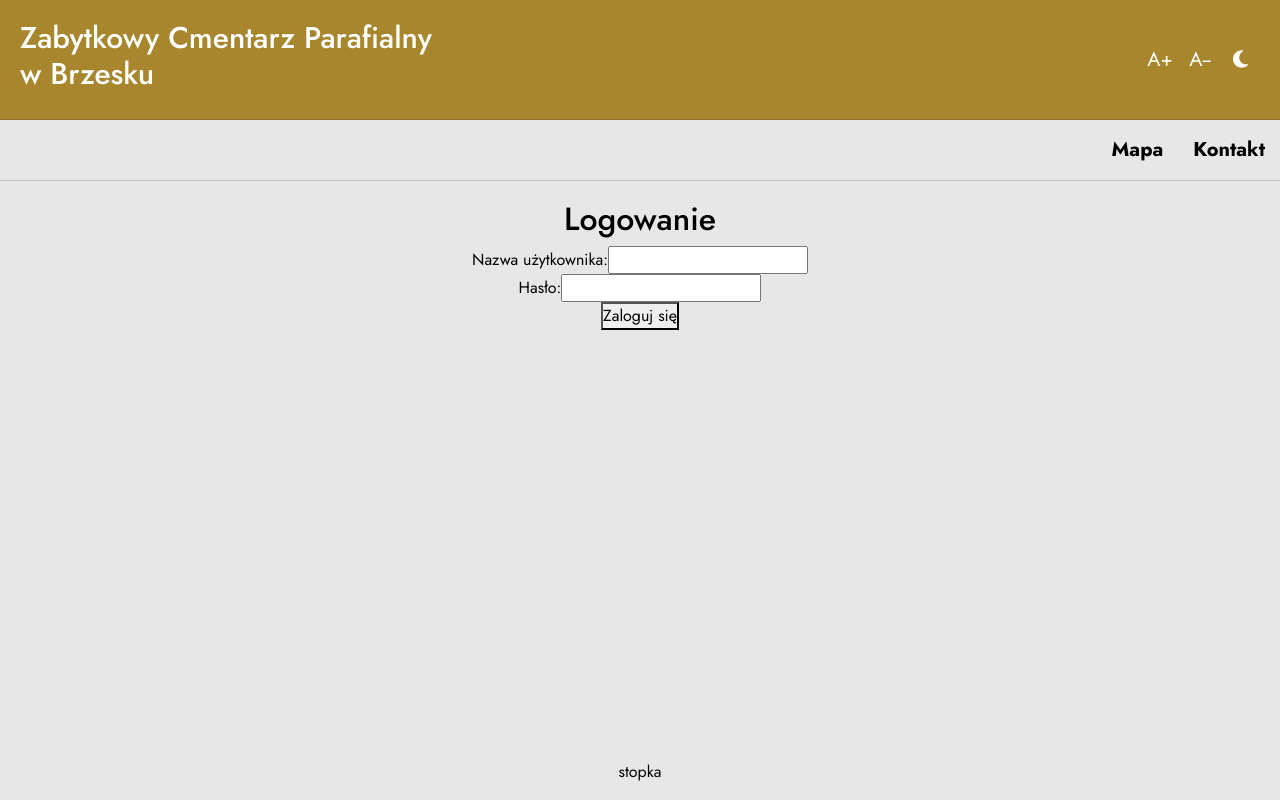
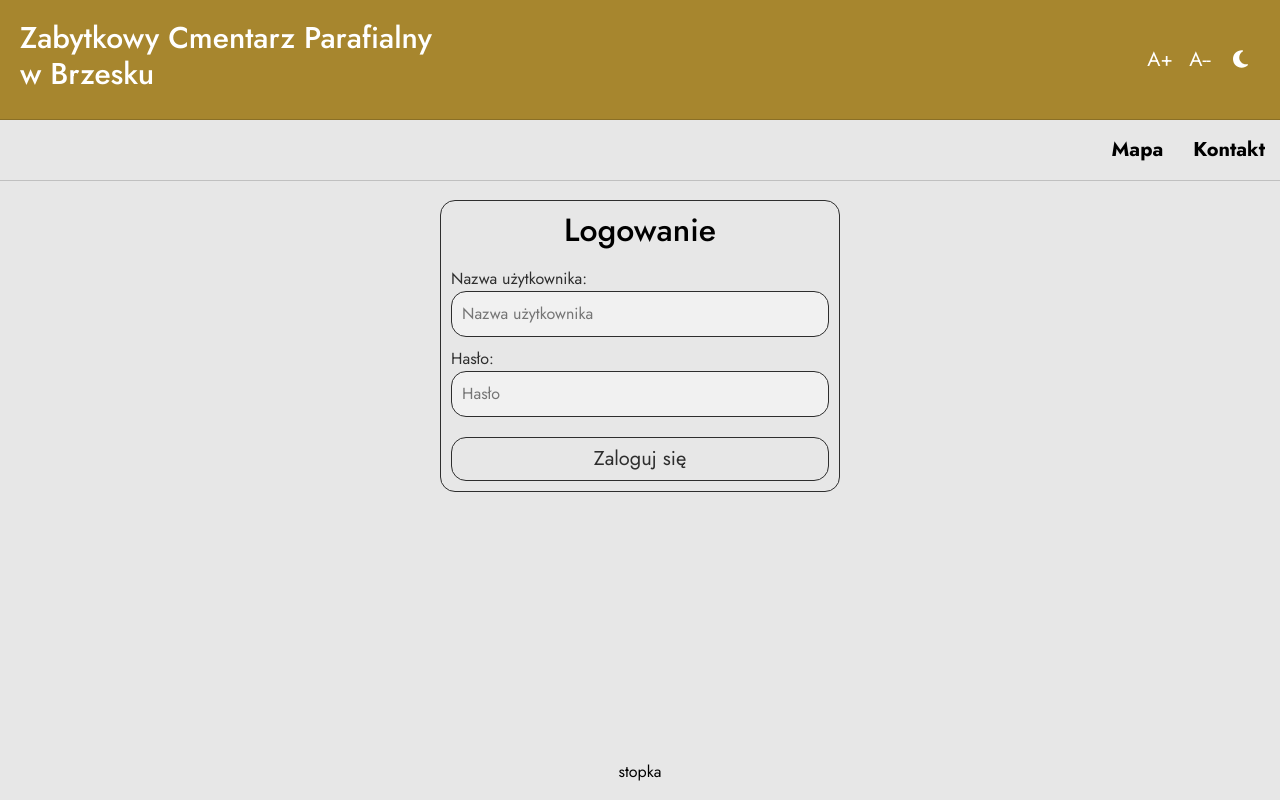
Before and after one commit to Plowix/cmentarz-brzesko, a React (Create React App) app in the folder cmentarz-frontend/: page /login in a window 1280 px wide. Built offline with nearby package versions, Linux system fonts and the light colour scheme; no server answers.

Commit message:
Stylowanie logowania i wylogowywania

```diff
--- a/cmentarz-frontend/src/App.css
+++ b/cmentarz-frontend/src/App.css
@@ -7,6 +7,10 @@
     margin: 0px;
 
     font-size: var(--font-size-small);
+}
+
+.loading, .loading:hover{
+    cursor: wait !important;
 }
 
 header, main, footer, body{
@@ -52,6 +56,8 @@ body{
 
     font-size: var(--font-size-medium);
 
+    background-color: var(--bg-color);
+
     transition: 0.2s ease-in;
 }
 
@@ -87,6 +93,46 @@ footer{
     margin-top: auto;
 }
 
+input{
+    padding: 10px;
+
+    border-radius: 15px;
+    background-color: var(--bg-secondary-color);
+    color: var(--text-secondary-color);
+
+    border: 1px solid var(--text-secondary-color);
+
+    transition: 0.15s ease-in;
+}
+
+input:hover{
+    border: 1px solid gray;
+    box-shadow: none;
+}
+
+.wrong-input{
+    color: rgb(167, 34, 34) !important;
+    border-color: rgb(117, 21, 21) !important;
+}
+
+.wrong-input:hover{
+    border-color: rgb(143, 0, 0) !important;
+}
+
+.btn-outline-secondary{
+    border-radius: 15px !important;
+    border-color: var(--text-secondary-color) !important;
+    color: var(--text-secondary-color) !important;
+}
+
+.btn-outline-secondary:hover{
+    background-color: var(--text-secondary-color) !important;
+    border-color: var(--bg-secondary-color) !important;
+    color: var(--bg-secondary-color) !important;
+
+    box-shadow: none !important;
+}
+
 @media only screen and (min-width: 600px) {
     .burger-menu{
         display: none;
--- a/cmentarz-frontend/src/RouterContent.jsx
+++ b/cmentarz-frontend/src/RouterContent.jsx
@@ -13,6 +13,14 @@ function RouterContent(){
     const [menuOpen, setMenuOpen] = useState(false);
     const [modalImage, setModalImage] = useState('');
     const [user, setUser] = useState(null);
+    const [loadingFlag, setLoadingFlag] = useState(false);
+
+    const handleLoadingFlag = (newState) => {
+      setLoadingFlag(newState);
+      if(newState === true) document.body.classList.add('loading');
+      else document.body.classList.remove('loading');
+  }
+
     const navigate = useNavigate();
 
     const closeModal = () => {
@@ -51,6 +59,7 @@ function RouterContent(){
         method: 'GET',
         credentials: 'include',
       });
+      handleLoadingFlag(false)
 
       const data = await response.json();
       setUser(null);
@@ -81,7 +90,14 @@ function RouterContent(){
                 <>
                   <Link to="/add-data" onClick={toggleMenu}>Dodaj dane</Link>
                   {user.role === 'admin' && <Link to="/admin-panel" onClick={toggleMenu}>Panel administracyjny</Link>}
-                  <button onClick={logout}>Wyloguj</button>
+                  <button
+                    className={loadingFlag && 'loading'}
+                    onClick={(e)=>{
+                      logout();
+                      setLoadingFlag(true);
+                      }}>
+                      Wyloguj
+                  </button>
                 </>
               )}
             </div>
@@ -89,7 +105,7 @@ function RouterContent(){
           <Routes>
             <Route path="/" element={<HomePage setModalImage={setModalImage}/>}/>
             <Route path="/kontakt" element={<Contact/>}/>
-            <Route path="/login" element={<Login setUser={setUser}/>}/>
+            <Route path="/login" element={<Login loadingFlag={loadingFlag} handleLoadingFlag={handleLoadingFlag} setUser={setUser}/>}/>
             {user && user.role === 'admin' && (
                     <Route path="/admin-panel" element={<AdminPanel />} />
                 )}
--- a/cmentarz-frontend/src/components/HomePage/SearchBar/SearchBar.css
+++ b/cmentarz-frontend/src/components/HomePage/SearchBar/SearchBar.css
@@ -15,45 +15,23 @@ input[type=number] {
     margin: 0px;
 }
 
+
 .search-bar-form .top-part{
     display: flex;
     gap: 10px;
-}
-
-.search-bar-form input{
-    padding: 10px;
-
-    border-radius: 15px;
-    font-size: var(--font-size-medium);
-    background-color: var(--bg-secondary-color);
-    color: var(--text-secondary-color);
-
-    border: 1px solid var(--text-secondary-color);
-
-    transition: 0.15s ease-in;
 }
 
 .map-search-bar{
     width: 100%;
 }
 
+.search-bar-form{
+    font-size: var(--font-size-medium);
+}
+
 .search-bar-form input:focus{
     border: 1px solid gray;
     box-shadow: none;
-}
-
-.btn-outline-secondary{
-    border-radius: 15px !important;
-    border-color: var(--text-secondary-color) !important;
-    color: var(--text-secondary-color) !important;
-}
-
-.btn-outline-secondary:hover{
-    background-color: var(--text-secondary-color) !important;
-    border-color: var(--bg-secondary-color) !important;
-    color: var(--bg-secondary-color) !important;
-
-    box-shadow: none !important;
 }
 
 .search-bar-form button{
@@ -99,15 +77,6 @@ input[type=number] {
     min-width: 300px;
 
     color: var(--text-secondary-color);
-}
-
-.wrong-input{
-    color: rgb(167, 34, 34) !important;
-    border-color: rgb(117, 21, 21) !important;
-}
-
-.wrong-input:hover{
-    border-color: rgb(143, 0, 0) !important;
 }
 
 .result-box-header{
--- /dev/null
+++ b/cmentarz-frontend/src/components/UserOnly/Login.css
@@ -0,0 +1,40 @@
+.login-container form{
+    max-width: 90vw;
+    width: 400px;
+
+    display: flex;
+    flex-direction: column;
+    gap: 10px;
+
+    padding: 10px;
+
+    border-radius: 15px;
+    border: 1px solid var(--text-secondary-color);
+}
+
+
+.login-container .input-container{
+    width: 100%;
+    display: flex;
+    flex-direction: column;
+    align-items: flex-start;
+}
+
+.input-container input{
+    width: 100%;
+}
+
+.error{
+    min-height: var(--font-size-medium);
+    font-size: var(--font-size-medium);
+    color: red;
+}
+
+.login-button{
+    font-size: var(--font-size-medium) !important;
+}
+
+.login-container label{
+    color: var(--text-secondary-color);
+    font-size: var(--font-size-small);
+}
--- a/cmentarz-frontend/src/components/UserOnly/Login.jsx
+++ b/cmentarz-frontend/src/components/UserOnly/Login.jsx
@@ -1,6 +1,8 @@
 import React, { useState } from 'react';
 
-const Login = () => {
+import './Login.css'
+
+const Login = ({loadingFlag, handleLoadingFlag}) => {
     const [username, setUsername] = useState('');
     const [password, setPassword] = useState('');
     const [error, setError] = useState('');
@@ -8,6 +10,7 @@ const Login = () => {
     const apiUrl = process.env.REACT_APP_API_URL;
 
     const handleLogin = async (e) => {
+        handleLoadingFlag(true);
         e.preventDefault();
 
         console.log('Dane logowania:', { username, password });
@@ -21,18 +24,19 @@ const Login = () => {
                 username: username,
                 password: password,
             }),
-            credentials: 'include', // Ważne dla ciasteczek sesji
+            credentials: 'include',
         });
 
-        // Zapisz odpowiedź w konsoli przed jej próbowaniem sparsować
+        handleLoadingFlag(false);
+
         const text = await response.text();
         console.log('Odpowiedź serwera:', text);
 
         try {
-            const data = JSON.parse(text);  // Próba parsowania odpowiedzi jako JSON
+            const data = JSON.parse(text);
             if (data.user) {
                 console.log('Zalogowano pomyślnie', data.user);
-                window.location.href = '/'; // Przekierowanie po zalogowaniu
+                window.location.href = '/';
             } else {
                 setError(data.error || 'Nieznany błąd');
             }
@@ -45,30 +49,43 @@ const Login = () => {
 
     return (
         <main className="login-container">
-            <h2>Logowanie</h2>
-            {error && <div className="error">{error}</div>}
             <form onSubmit={handleLogin}>
-                <div>
+                <h2>Logowanie</h2>
+                <div className='input-container'>
                     <label htmlFor="username">Nazwa użytkownika:</label>
                     <input
                         type="text"
                         id="username"
                         value={username}
                         onChange={(e) => setUsername(e.target.value)}
+                        placeholder='Nazwa użytkownika'
                         required
                     />
                 </div>
-                <div>
+                <div className='input-container'>
                     <label htmlFor="password">Hasło:</label>
                     <input
                         type="password"
                         id="password"
                         value={password}
                         onChange={(e) => setPassword(e.target.value)}
+                        placeholder='Hasło'
                         required
                     />
                 </div>
-                <button type="submit">Zaloguj się</button>
+                <div className="wrong-input">
+                    {error && error}
+                </div>
+                <button
+                    className={'login-button btn btn-outline-secondary ' + (loadingFlag ? 'loading' : '')}
+                    type="submit"
+                    onClick={(e)=>{
+                        if(username !== '' && password !== '')
+                        handleLoadingFlag(true)
+                    }}
+                    >
+                        {loadingFlag ? "Ładowanie..." : "Zaloguj się"}
+                </button>
             </form>
         </main>
     );
```
